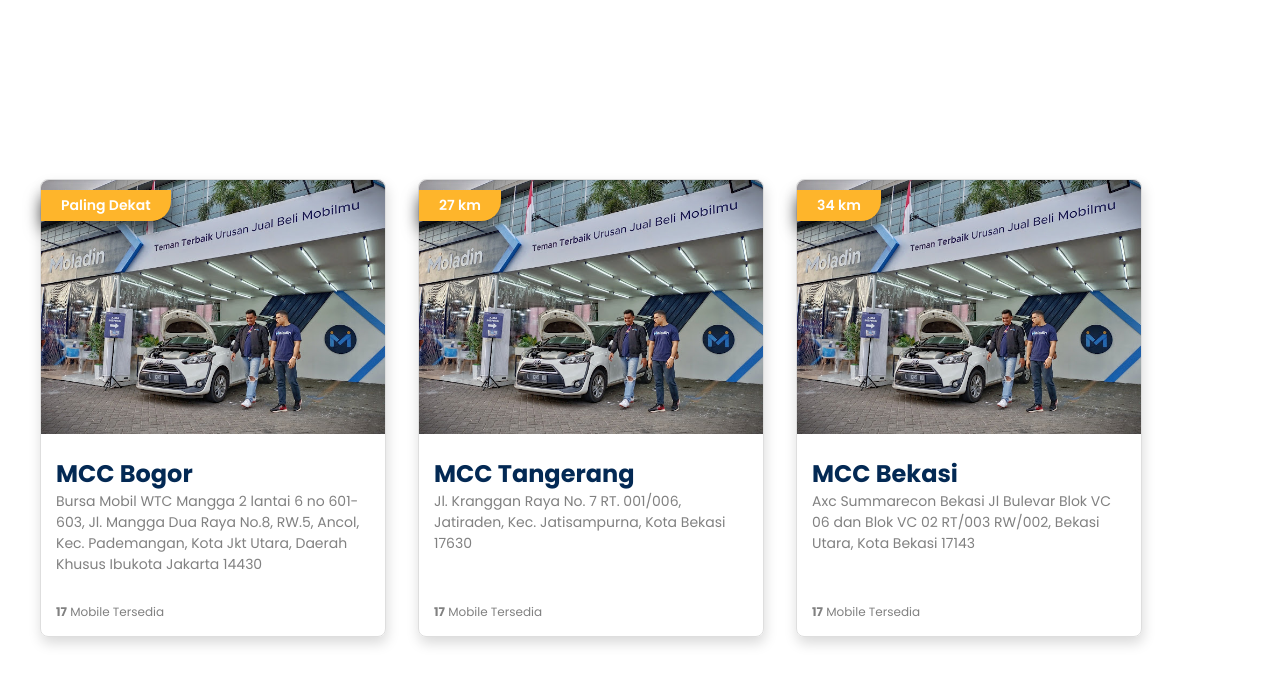
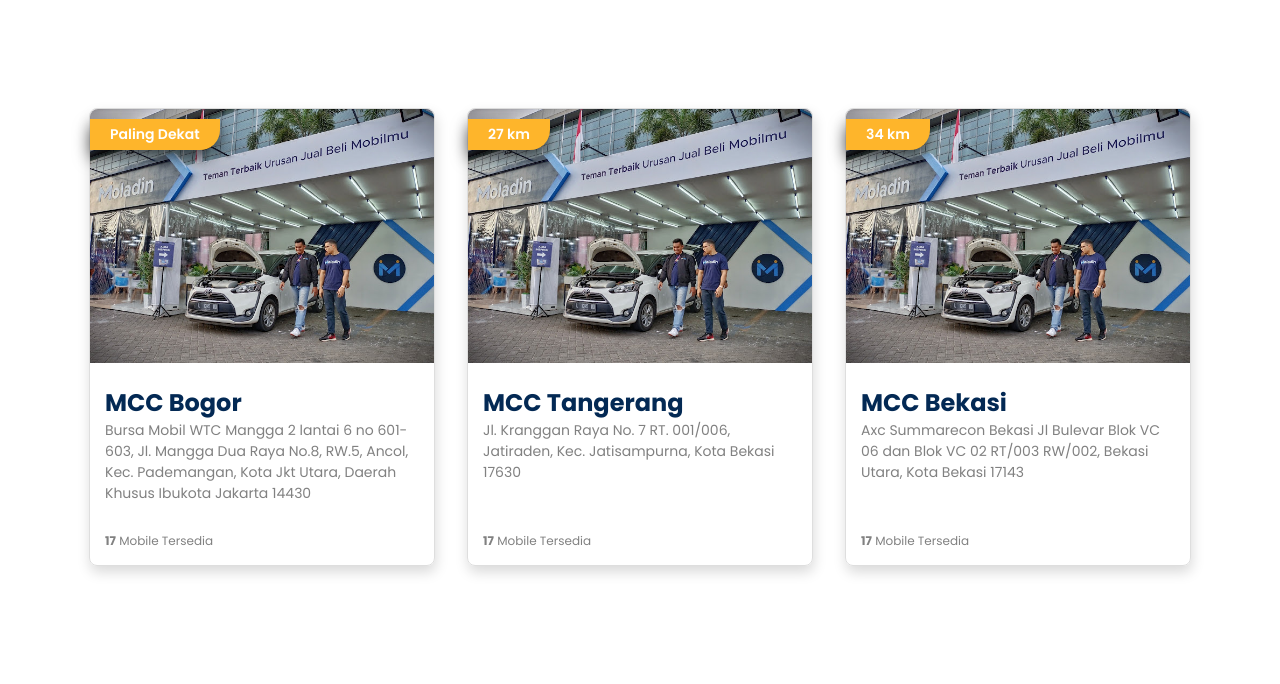
Before and after one commit to dwisign/binar-web-layout, a plain HTML site: page index.html in a window 1280 px wide. Drawn offline with Linux system fonts and the light colour scheme.

Commit message:
update container for centering content with align-content

```diff
--- a/style.css
+++ b/style.css
@@ -5,14 +5,15 @@ h1,h2,h3,h4,h5,h6,p{
     margin: 0;
 }
 .container{
-    max-width: 1200px;
-    margin: 0 auto;
+    display: flex;
+    align-content: center;
+    flex-wrap: wrap;
+    flex-direction: column-reverse;
+    padding-top: 100px;
 }
 .card-container{
     display: flex;
     gap: 32px;
-    align-items: center;
-    height: 100vh;
 }
 .card{
     width: 344px;
```
